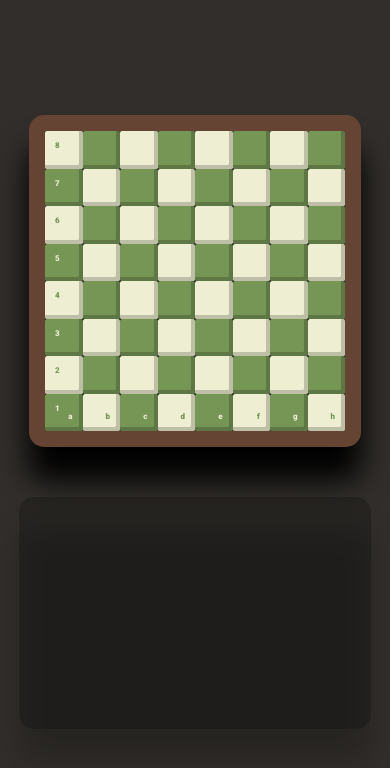
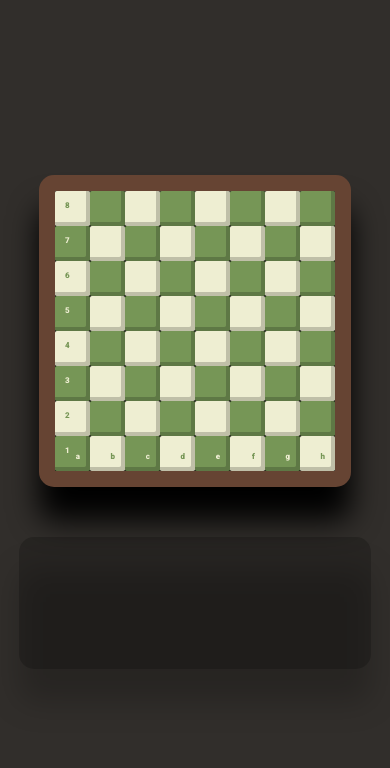
Before and after one commit to zpgoddard/responsive-chess-board, a Vue app: page / in a window 390 px wide. Shown: the top 768 px of the page. Built offline with nearby package versions, Linux system fonts and the light colour scheme.

Commit message:
min changes

```diff
--- a/src/App.vue
+++ b/src/App.vue
@@ -146,12 +146,13 @@ import { reactive, toRaw } from 'vue';
     }
     .boardWrapper {
       width: -webkit-fill-available;
-      min-width: 300px;
+      min-width: 200px;
       font-size: 50%;
     }
     .panelWrapper {
       width: 320px;
-      height: 200px;
+      height: 100px;
     }
   }
+
 </style>
--- a/src/components/chessBoard/ChessBoard.vue
+++ b/src/components/chessBoard/ChessBoard.vue
@@ -43,5 +43,6 @@
     width: 100%;
     height: 100%;
     aspect-ratio: 1 / 1;
+    justify-content: center;
   }
 </style>
```
Also changed, not shown: 3 other files (tests, documents, lock files or other folders).
